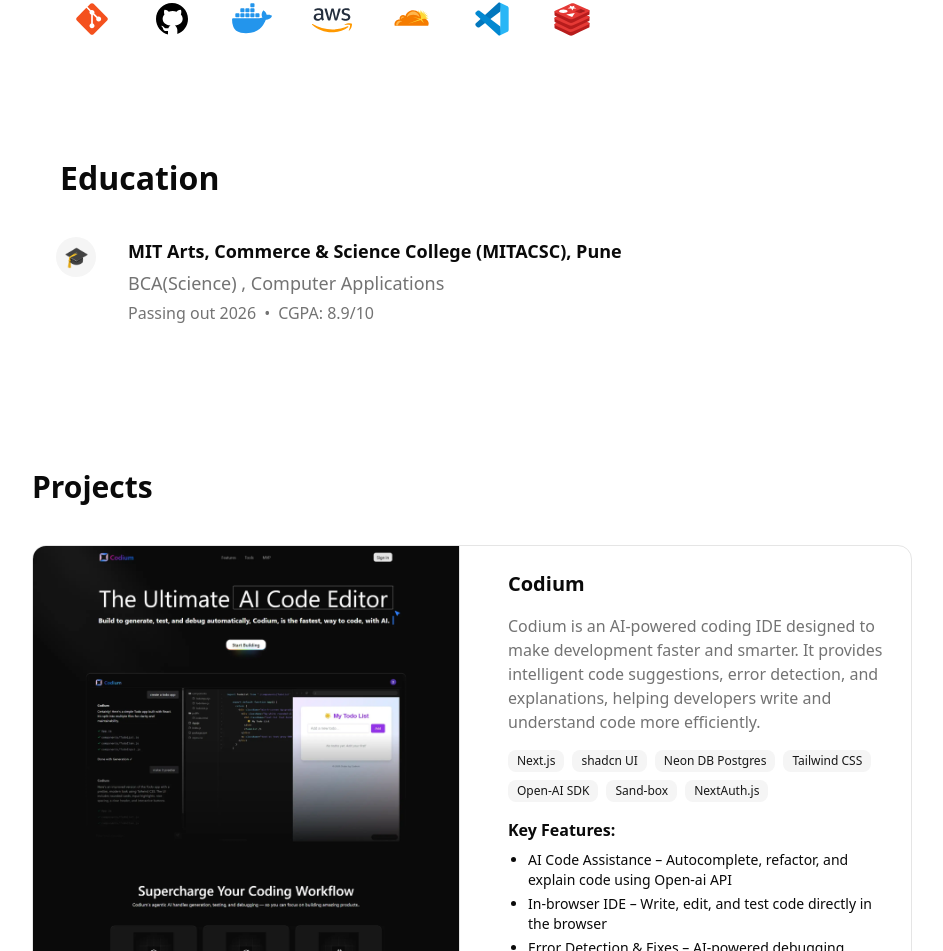
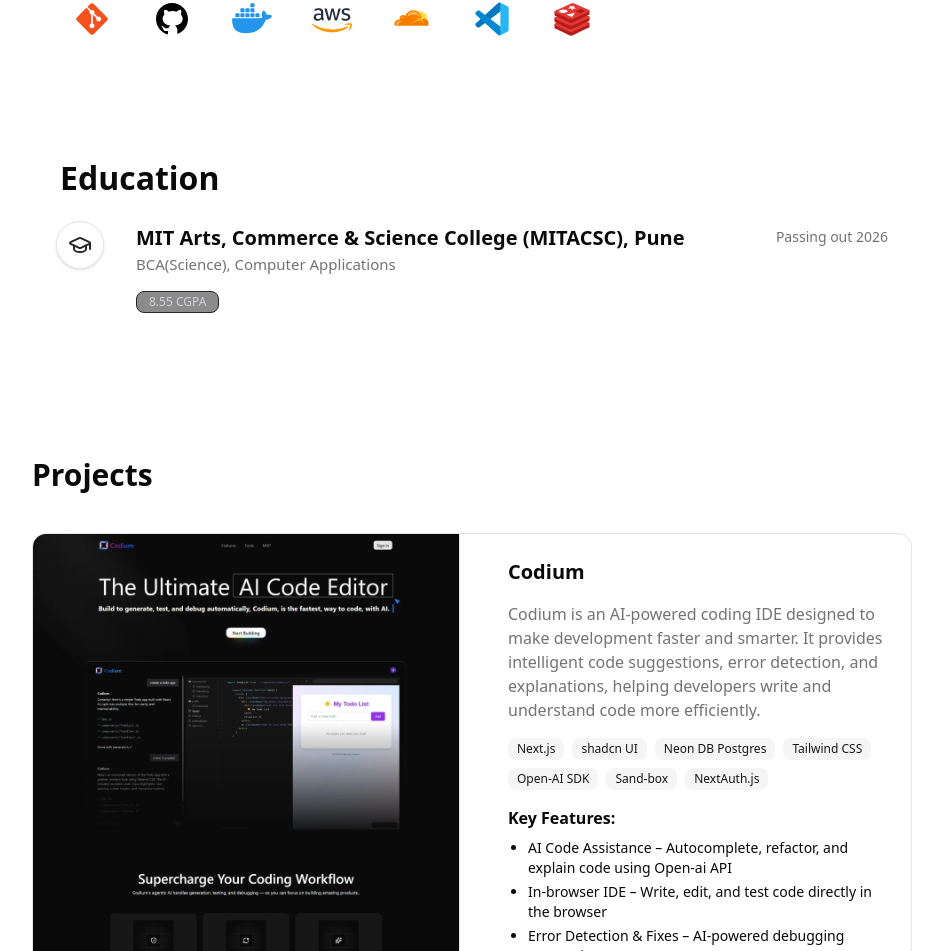
Before and after one commit to Pravin-Choudhary/Portfolio, a Next.js app: page / in a window 1280 px wide. Shown: the part 1105-2056 px from the top of the page, without its empty margins (174-1117 px from the left). Built offline with nearby package versions, Linux system fonts and the light colour scheme.

Commit message:
style: refine education section UI with monochrome theme and CGPA badge

```diff
--- a/src/components/educationSection.tsx
+++ b/src/components/educationSection.tsx
@@ -1,37 +1,58 @@
+import { Badge } from "./ui/badge";
+import { GraduationCap } from "lucide-react";
 
+const educationData = [
+  {
+    institution: "MIT Arts, Commerce & Science College (MITACSC), Pune",
+    degree: "BCA(Science), Computer Applications",
+    period: "Passing out 2026",
+    details: "8.55 CGPA",
+    icon: <GraduationCap className="w-6 h-6 text-zinc-800 dark:text-zinc-900" />,
+  }
+];
 
-const education = {
-                institution: "Maulana Azad National Urdu University, Hyderabad",
-                degree: "B.Tech (Lateral Entry), Computer Science",
-                period: "Oct 2022 - May 2025",
-                gpa: "CGPA: 8.71/10",
-                icon: "🎓",
-            }
+export function EducationSection() {
+  return (
+    <div className="pl-0 sm:p-2 sm:px-6 space-y-6">
+      <h1 className="text-3xl sm:text-[32px] tracking-normal font-[600] px-1 text-foreground">
+        Education
+      </h1>
 
-export function EducationSection(){
-    return (
-        <>
-
-            <div className="pl-0 sm:p-2 sm:px-6 space-y-10">
-                    <div>
-                        <h3 className="text-3xl sm:text-[32px] tracking-normal font-[600] px-1">Education</h3>
-                    </div>
-                    <div className="flex gap-8 ">
-                        <div  className="flex-shrink-0 w-10 h-10 rounded-full bg-muted flex items-center justify-center text-xl">
-                            🎓
-                        </div>
-                        <div className="space-y-1">
-                                <h3 className="text-lg font-semibold">MIT Arts, Commerce & Science College (MITACSC), Pune</h3>
-                                <p className="text-muted-foreground text-lg">BCA(Science) , Computer Applications</p>
-                                <div className="flex flex-col sm:flex-row sm:items-center gap-2 text-base text-muted-foreground">
-                                    <span>Passing out 2026</span>
-                                    <span className="hidden sm:inline">•</span>
-                                    <span>CGPA: 8.9/10</span>
-                                </div>
-                        </div>
-                    </div>
+      <div className="space-y-12">
+        {educationData.map((edu, index) => (
+          <div key={index} className="relative flex gap-6 sm:gap-8 group">
+            {/* Minimal Icon with White Background */}
+            <div className="flex-shrink-0">
+              <div className="w-12 h-12 rounded-full bg-white flex items-center justify-center shadow-sm border border-zinc-200 dark:border-white/10">
+                {edu.icon}
+              </div>
             </div>
 
-        </>
-    )
+            {/* Content */}
+            <div className="flex-grow pt-1">
+              <div className="flex flex-col sm:flex-row sm:items-start justify-between gap-2">
+                <div className="space-y-1">
+                  <h4 className="text-lg sm:text-xl font-bold text-foreground leading-tight">
+                    {edu.institution}
+                  </h4>
+                  <p className="text-muted-foreground font-medium text-sm sm:text-[15px]">{edu.degree}</p>
+                </div>
+                <div className="text-xs sm:text-sm text-zinc-500 font-medium mt-1 sm:mt-0.5 whitespace-nowrap">
+                  {edu.period}
+                </div>
+              </div>
+
+              <div className="mt-4 flex flex-wrap gap-2">
+                <Badge
+                  className="bg-zinc-900/50 text-zinc-300 border-zinc-800 hover:bg-zinc-800 px-3 py-0.5 rounded-md text-xs font-normal transition-colors"
+                >
+                  {edu.details}
+                </Badge>
+              </div>
+            </div>
+          </div>
+        ))}
+      </div>
+    </div>
+  );
 }
```
